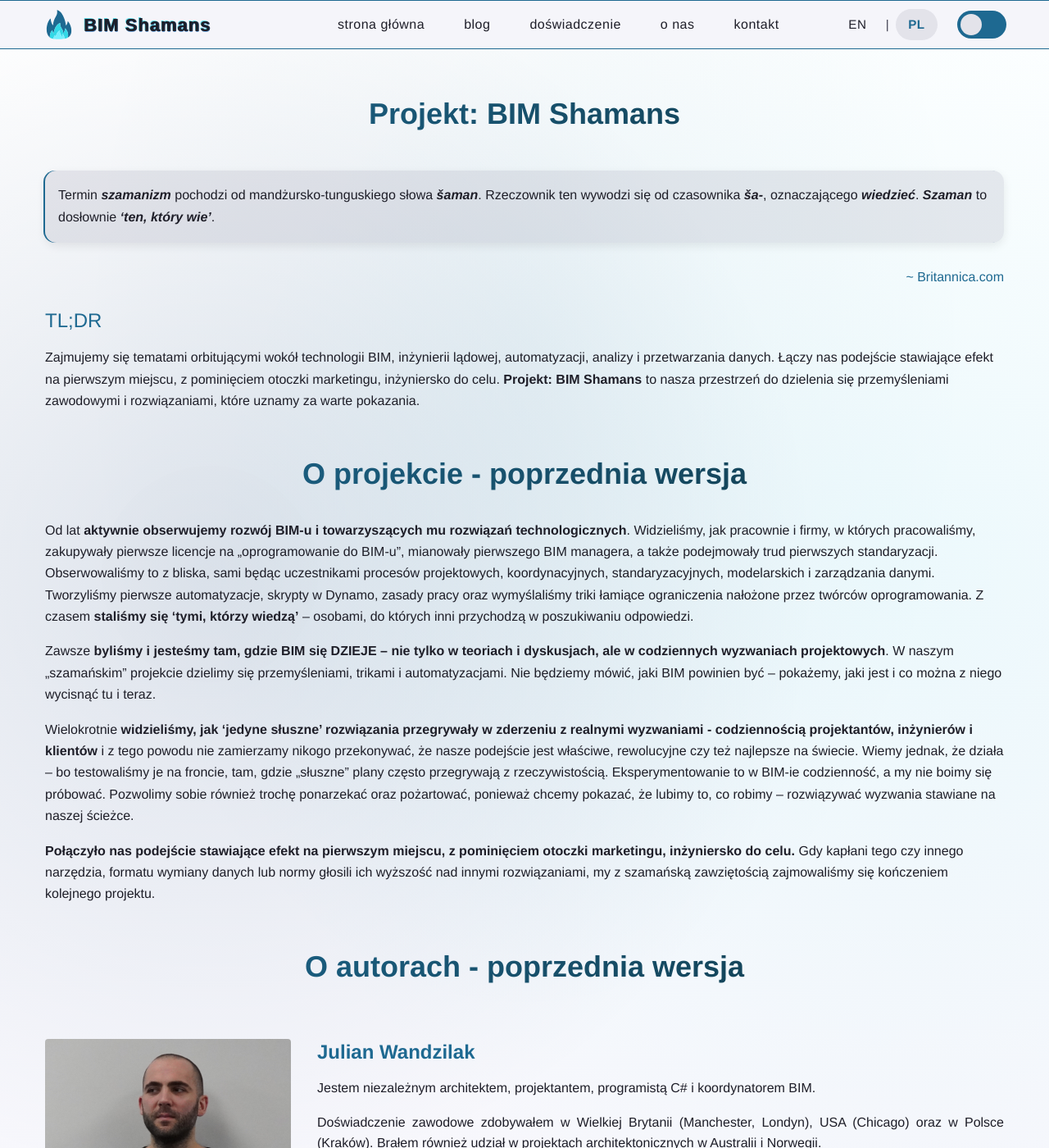
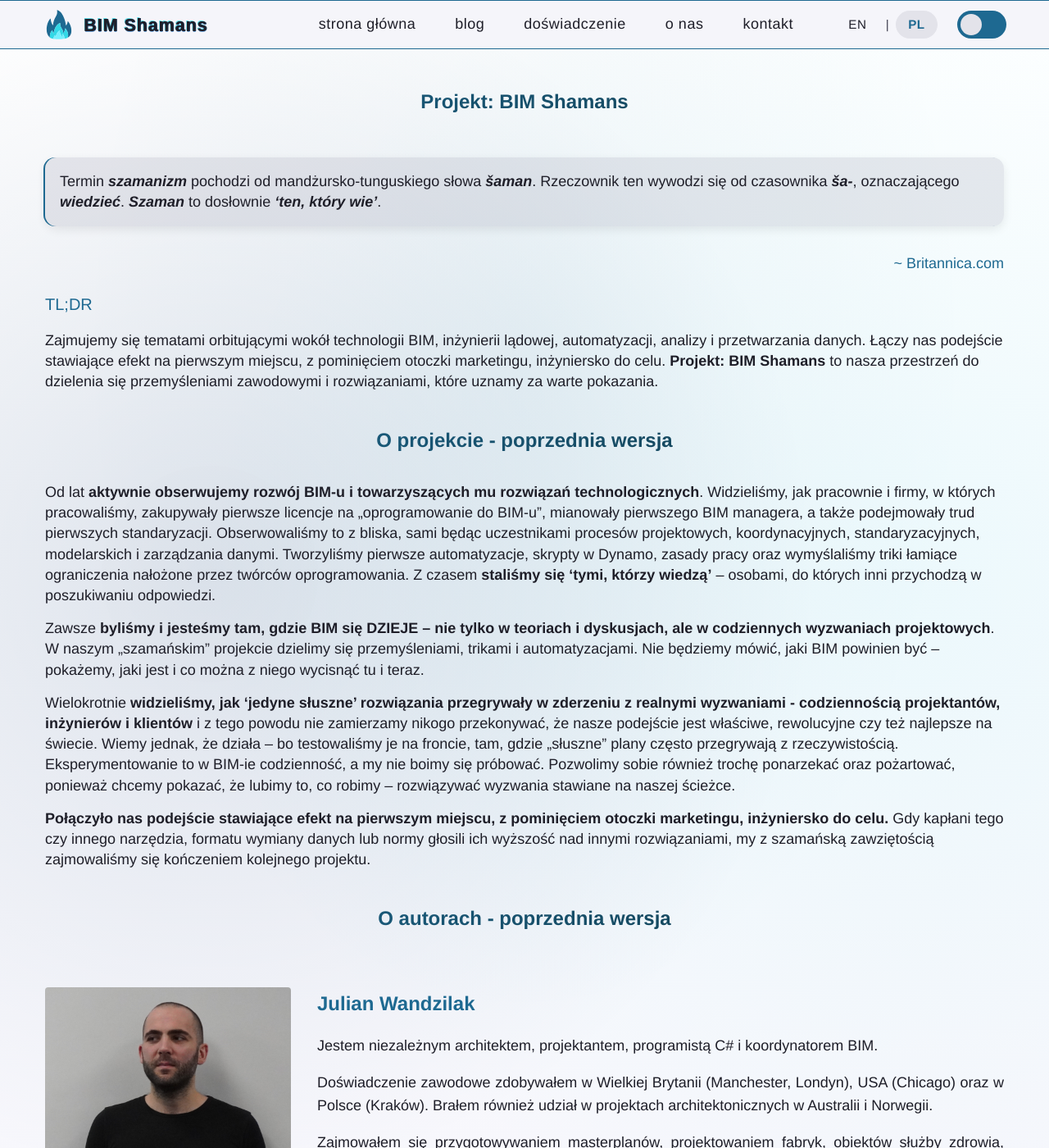
Before and after one commit to W7k-J/BimShamans, a Jekyll site: the page built from archived/arch_about.md, in a window 1280 px wide and 1400 px high. Shown: the whole window at 82% size. Built offline with Jekyll 4.4.1, drawn with Linux system fonts in a browser that asks for light colours; some web fonts are replaced.

Commit message:
poprawki

```diff
--- a/_includes/meta.html
+++ b/_includes/meta.html
@@ -1,7 +1,7 @@
     <meta charset="utf-8" />
     <meta content='text/html; charset=utf-8' http-equiv='Content-Type'>
     <meta http-equiv='X-UA-Compatible' content='IE=edge'>
-    <meta name='viewport' content='width=device-width, initial-scale=1.0, maximum-scale=1.0'>
+    <meta name='viewport' content='width=device-width, initial-scale=1.0'>
 
     <!-- Content Security Policy -->
     <meta http-equiv="Content-Security-Policy" content="default-src 'self'; script-src 'self' 'unsafe-inline' https://cdnjs.cloudflare.com https://formspree.io https://www.google.com/recaptcha/ https://www.gstatic.com/recaptcha/; style-src 'self' 'unsafe-inline' https://fonts.googleapis.com https://fonts.cdnfonts.com; font-src 'self' https://fonts.gstatic.com https://fonts.cdnfonts.com data:; img-src 'self' data: https:; connect-src 'self' https://formspree.io https://www.google.com/recaptcha/; frame-src https://drive.google.com https://formspree.io https://www.google.com/recaptcha/; frame-ancestors 'none'; base-uri 'self'; form-action 'self' https:; upgrade-insecure-requests;">
--- a/style.scss
+++ b/style.scss
@@ -1141,9 +1141,7 @@
 
 body {
   background: var(--background-color);
-  font-size: clamp(16px, 1.125vw, 18px);
-  line-height: 1.65;
-  font-family: 'Montserrat', $helvetica;
+  font: 18px/1.4 'Montserrat', $helvetica;
   color: var(--firstGray-color);
   position: relative;
   overflow-x: hidden;
@@ -1200,27 +1198,21 @@
   font-family: 'Montserrat', $helveticaNeue;
   color: var(--firstBlue-color);
   font-weight: normal;
-  line-height: 1.3;
-  margin: 1em 0 0.5em;
+
+  line-height: 1.7;
+  margin: 1em 0 15px;
   padding: 0;
 
   @include mobile {
-    line-height: 1.25;
-    margin: 0.8em 0 0.4em;
+    line-height: 1.4;
   }
 }
 
 h1 {
-  font-size: clamp(28px, 4vw, 48px);
+  font-size: 30px;
   font-weight: bold;
-  line-height: 1.2;
-
   a {
     color: inherit;
-  }
-
-  @include mobile {
-    line-height: 1.15;
   }
 }
 
@@ -1276,42 +1268,32 @@
 }
 
 h2 {
-  font-size: clamp(22px, 3vw, 36px);
+  font-size: 24px;
   font-weight: bold;
-  line-height: 1.25;
 }
 
 h3 {
-  font-size: clamp(19px, 2.5vw, 28px);
+  font-size: 20px;
   font-weight: bold;
-  line-height: 1.3;
 }
 
 h4 {
-  font-size: clamp(17px, 2vw, 24px);
-  line-height: 1.35;
+  font-size: 20px;
 }
 
 h5 {
-  font-size: clamp(16px, 1.75vw, 20px);
+  font-size: 18px;
   color: var(--firstGray-color);
   font-weight: bold;
-  line-height: 1.4;
 }
 
 h6 {
-  font-size: clamp(15px, 1.5vw, 18px);
+  font-size: 18px;
   color: var(--firstGray-color);
-  line-height: 1.45;
 }
 
 p {
-  margin: 1em 0;
-  line-height: 1.65;
-
-  @include mobile {
-    line-height: 1.6;
-  }
+  margin: 15px 0;
 }
 
 a {
```
